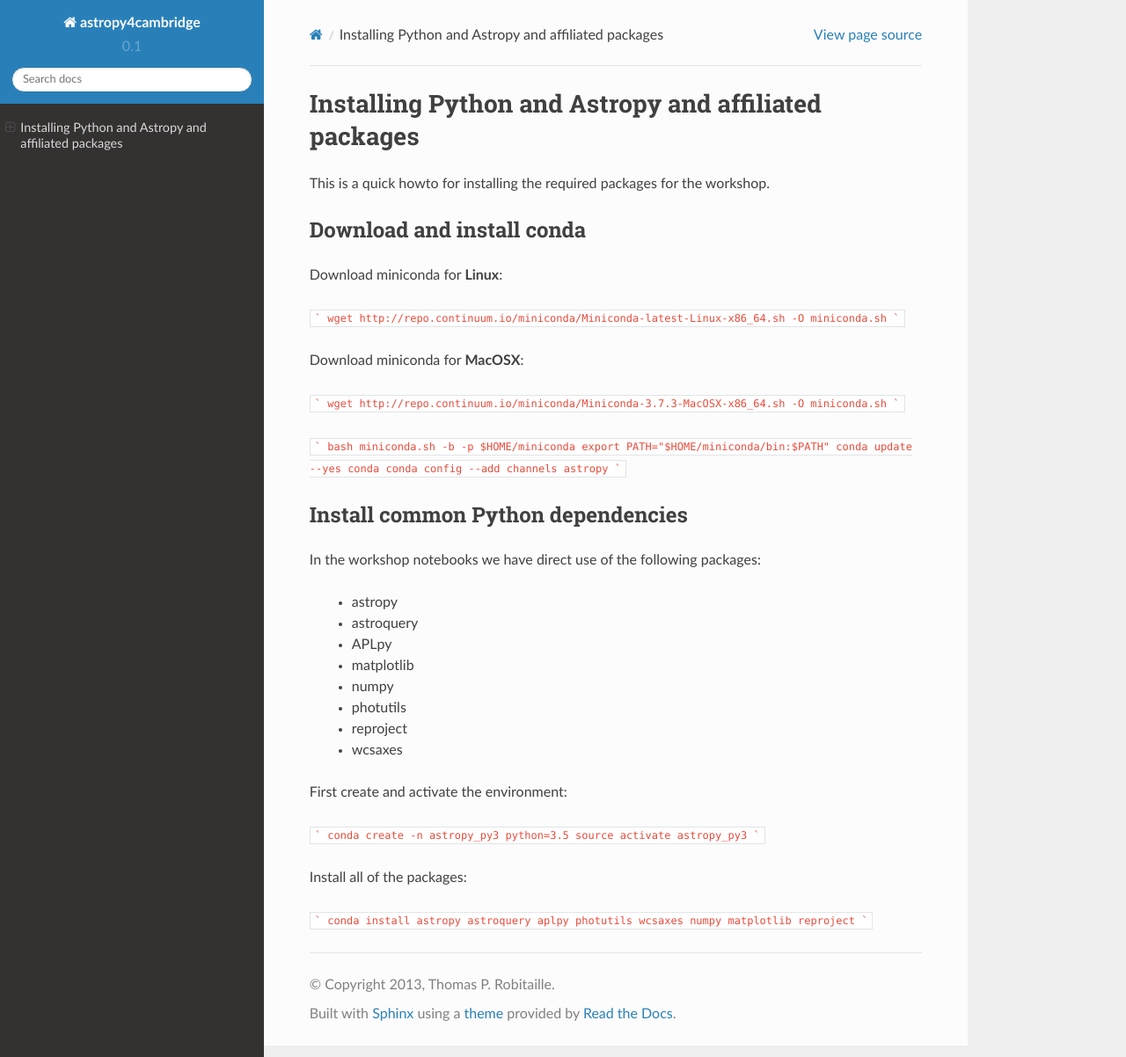
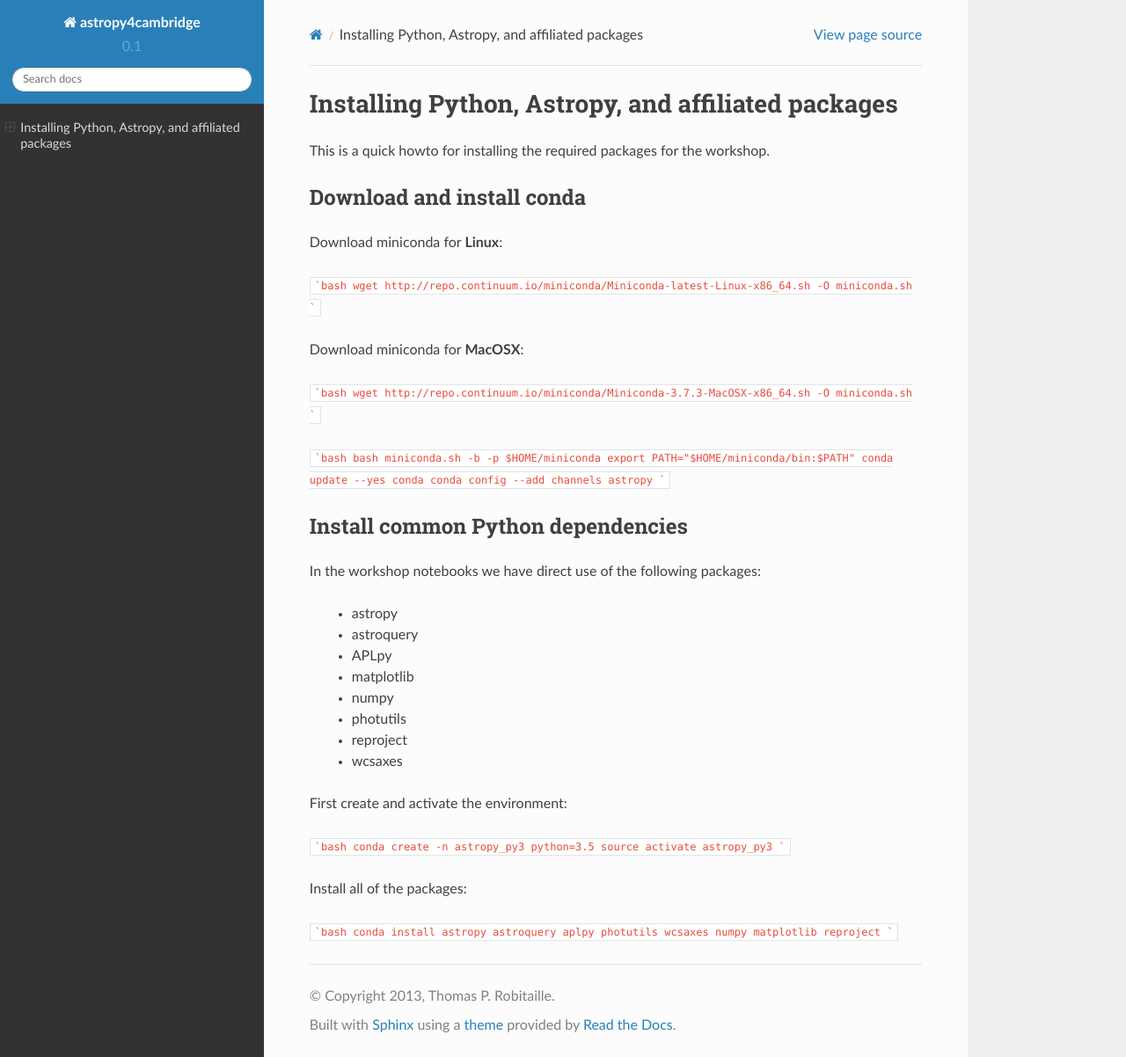
Before and after one commit to astrofrog/astropy4cambridge, a Sphinx documentation site: the page built from docs/install.rst, in a window 1280 px wide and 1202 px high. Shown: the whole window at 88% size. Built offline with Sphinx 7.4.7 and the Read the Docs theme 2.0.0, drawn with Linux system fonts in a browser that asks for light colours.

Commit message:
Minor formatting and linking fixes

````diff
--- a/docs/index.rst
+++ b/docs/index.rst
@@ -22,7 +22,8 @@ If you don't already have a Scientific Python Installation, install the
 (works for MacOS X, Linux, and Windows). We recommend downloading the Python
 3.5 version (you will still be able to set up Python 2 environments if
 needed).
-Alternatively you can find installation info here: :doc:`install`.
+Alternatively you can find installation info here:
+:doc:`install`.
 
 Useful links
 ------------
--- a/docs/install.rst
+++ b/docs/install.rst
@@ -1,5 +1,5 @@
-Installing Python and Astropy and affiliated packages
-=====================================================
+Installing Python, Astropy, and affiliated packages
+===================================================
 
 This is a quick howto for installing the required packages for the workshop.
 
@@ -9,19 +9,19 @@ Download and install conda
 
 Download miniconda for **Linux**:
 
-```
+```bash
 wget http://repo.continuum.io/miniconda/Miniconda-latest-Linux-x86_64.sh -O
 miniconda.sh
 ```
 
 Download miniconda for **MacOSX**:
 
-```
+```bash
 wget http://repo.continuum.io/miniconda/Miniconda-3.7.3-MacOSX-x86_64.sh -O
 miniconda.sh
 ```
 
-```
+```bash
 bash miniconda.sh -b -p $HOME/miniconda
 export PATH="$HOME/miniconda/bin:$PATH"
 conda update --yes conda
@@ -44,13 +44,13 @@ In the workshop notebooks we have direct use of the following packages:
 
 First create and activate the environment:
 
-```
+```bash
 conda create -n astropy_py3 python=3.5
 source activate astropy_py3
 ```
 
 Install all of the packages:
 
-```
+```bash
 conda install astropy astroquery aplpy photutils wcsaxes numpy matplotlib reproject
 ```
````
Also changed, not shown: other parts of docs/index.rst (+1 -1 lines).
